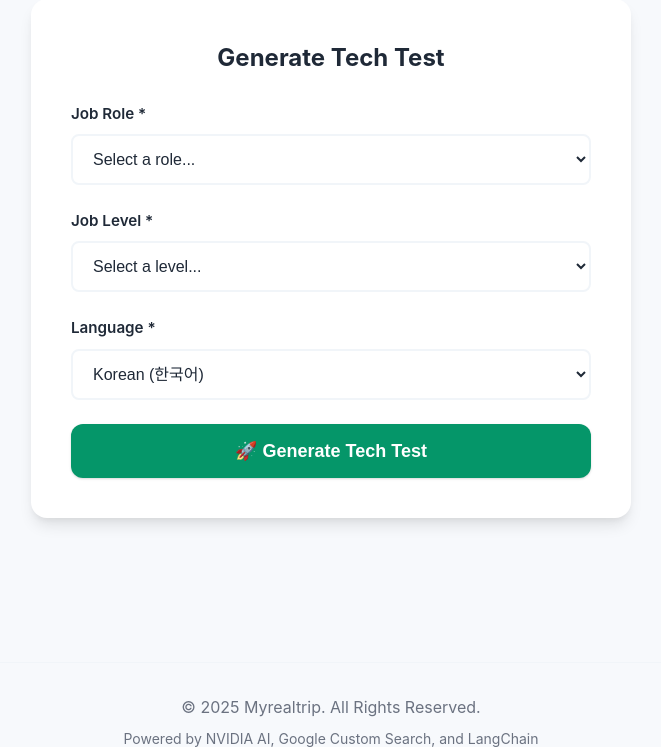
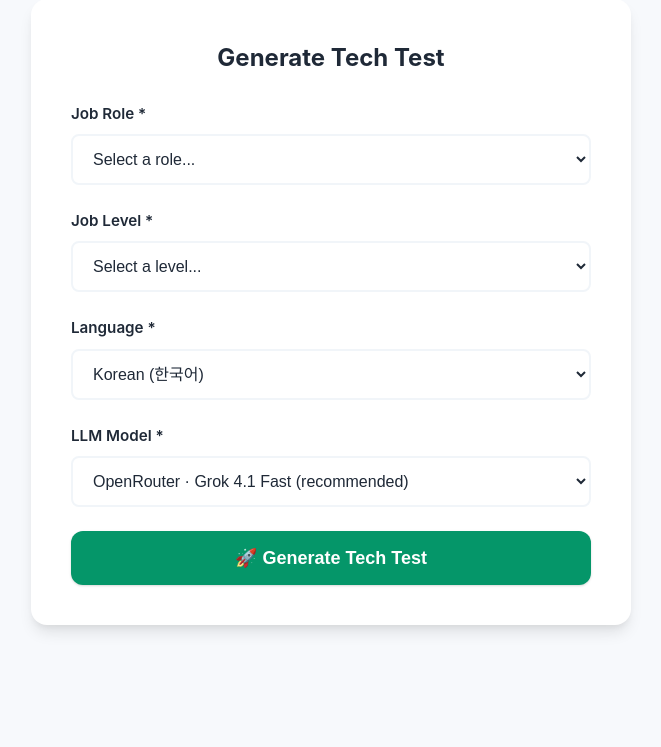
Before and after one commit to chulminlee01/mrt-tech-test, a Flask app: page / in a window 1280 px wide. Shown: the part 323-1070 px from the top of the page, without its empty margins (309-970 px from the left). Run offline with Flask 3, Linux system fonts and the light colour scheme; data that the repository does not hold is empty.

Commit message:
Add model selector and fix starter downloads

```diff
--- a/app.py
+++ b/app.py
@@ -227,12 +227,14 @@ class LogCapture(io.StringIO):
         return result
 
 
-def run_generation(job_id, job_role, job_level, language):
+def run_generation(job_id, job_role, job_level, language, model=None):
     """Run the orchestrator in a background thread."""
     global generation_status
 
     print(f"[GENERATION] Thread started for job_id={job_id}", flush=True)
     print(f"[GENERATION] Current generation_status keys: {list(generation_status.keys())}", flush=True)
+    if model:
+        print(f"[GENERATION] Requested model: {model}", flush=True)
 
     try:
         # Ensure status exists (defensive - should be initialized already)
@@ -287,7 +289,8 @@ def run_generation(job_id, job_role, job_level, language):
             job_role=job_role,
             job_level=job_level,
             language=language,
-            output_root=str(job_dir)
+            output_root=str(job_dir),
+            model=model
         )
         print(f"[GENERATION] CrewAI completed for job_id={job_id}", flush=True)
 
@@ -303,7 +306,8 @@ def run_generation(job_id, job_role, job_level, language):
                     "Packaging starter code bundle for the portal",
                     lambda: run_starter_code_generator(
                         assignments_path=str(assignments_path),
-                        output_dir=str(Path(job_dir) / "starter_code")
+                        output_dir=str(Path(job_dir) / "starter_code"),
+                        model=model
                     ),
                     agent_label="Web Builder",
                     emoji="🌐",
@@ -313,9 +317,31 @@ def run_generation(job_id, job_role, job_level, language):
             except Exception as e:
                 print(f"⚠️  Starter code error: {e}", flush=True)
 
+        # Rebuild portal now that starter code metadata is updated
+        if assignments_path.exists():
+            generation_status[job_id]["progress"] = "Rebuilding portal with starter code..."
+            print("🌐 [Web Builder] Building candidate portal with downloadable starter code...", flush=True)
+            try:
+                _run_with_heartbeat(
+                    "Assembling candidate portal with updated assets",
+                    lambda: run_web_builder(
+                        assignments_path=str(assignments_path),
+                        research_summary_path=str(Path(job_dir) / "research_report.txt"),
+                        output_html=str(Path(job_dir) / "index.html"),
+                        language=language,
+                        starter_dir=str(Path(job_dir) / "starter_code")
+                    ),
+                    agent_label="Web Builder",
+                    emoji="🌐",
+                    interval=25
+                )
+                print("✅ [Web Builder] Portal built with starter code links.", flush=True)
+            except Exception as e:
+                print(f"⚠️ [Web Builder] Portal generation error: {e}", flush=True)
+
         if html_path.exists():
             generation_status[job_id]["progress"] = "Applying custom styling..."
-            print("🧵 [System] Applying custom portal styling and layout polish...", flush=True)
+            print("🎨 [Web Designer] Applying Myrealtrip branding and layout polish...", flush=True)
             try:
                 _run_with_heartbeat(
                     "Applying custom portal styling and layout polish",
@@ -325,11 +351,11 @@ def run_generation(job_id, job_role, job_level, language):
                         notes_output=str(Path(job_dir) / "design_notes.md"),
                         language=language
                     ),
-                    agent_label="Web Builder",
-                    emoji="🌐",
+                    agent_label="Web Designer",
+                    emoji="🎨",
                     interval=25
                 )
-                print("✅ [System] Styling refinements applied.", flush=True)
+                print("✅ [Web Designer] Styling refinements applied.", flush=True)
             except Exception as e:
                 print(f"⚠️  Web designer error: {e}", flush=True)
 
@@ -384,7 +410,10 @@ def run_generation(job_id, job_role, job_level, language):
 def index():
     """Serve the main page."""
     try:
-        return render_template("index.html", agents=AGENTS)
+        default_model = os.getenv("DEFAULT_MODEL", "x-ai/grok-4.1-fast")
+        available_models = os.getenv("AVAILABLE_MODELS", "").split(",")
+        available_models = [m.strip() for m in available_models if m.strip()]
+        return render_template("index.html", agents=AGENTS, default_model=default_model, available_models=available_models)
     except Exception as e:
         import traceback
         error_details = traceback.format_exc()
@@ -541,6 +570,7 @@ def generate():
         job_role = data.get("job_role")
         job_level = data.get("job_level")
         language = data.get("language", "Korean")
+        model = (data.get("model") or os.getenv("DEFAULT_MODEL", "x-ai/grok-4.1-fast")).strip()
 
         print(f"[API] Received request: role={job_role}, level={job_level}, lang={language}", flush=True)
 
@@ -566,7 +596,8 @@ def generate():
             "logs": [],
             "agent_status": {},
             "active_agent": None,
-            "started_at": datetime.now().isoformat()
+            "started_at": datetime.now().isoformat(),
+            "model": model
         }
 
         print(f"[API] After initialization - generation_status keys: {list(generation_status.keys())}", flush=True)
@@ -575,7 +606,7 @@ def generate():
         # Start generation in background thread
         thread = threading.Thread(
             target=run_generation,
-            args=(job_id, job_role, job_level, language),
+            args=(job_id, job_role, job_level, language, model),
             name=f"Generation-{job_id}"
         )
         thread.daemon = True
--- a/templates/index.html
+++ b/templates/index.html
@@ -1490,6 +1490,29 @@
             <option value="English">English</option>
             <option value="Japanese">Japanese (日本語)</option>
             <option value="Chinese">Chinese (中文)</option>
+          </select>
+        </div>
+
+        {% set _default_model = default_model or 'x-ai/grok-4.1-fast' %}
+        {% set _model_options = [
+          ('x-ai/grok-4.1-fast', 'OpenRouter · Grok 4.1 Fast (recommended)'),
+          ('qwen/qwen3-next-80b-a3b-instruct', 'NVIDIA · Qwen 3 Next 80B'),
+          ('deepseek-ai/deepseek-v3.1-terminus', 'NVIDIA · DeepSeek v3.1 Terminus'),
+          ('meta/llama-3.1-8b-instruct', 'NVIDIA · Llama 3.1 8B')
+        ] %}
+        <div class="form-group">
+          <label for="llmModel">LLM Model *</label>
+          <select id="llmModel" name="model" required>
+            {% for value, label in _model_options %}
+              <option value="{{ value }}" {% if value == _default_model %}selected{% endif %}>{{ label }}</option>
+            {% endfor %}
+            {% if available_models %}
+              {% for value in available_models %}
+                {% if value %}
+                  <option value="{{ value }}" {% if value == _default_model %}selected{% endif %}>{{ value }}</option>
+                {% endif %}
+              {% endfor %}
+            {% endif %}
           </select>
         </div>
 
@@ -1733,7 +1756,8 @@
       const formData = {
         job_role: document.getElementById('jobRole').value,
         job_level: document.getElementById('jobLevel').value,
-        language: document.getElementById('language').value
+        language: document.getElementById('language').value,
+        model: document.getElementById('llmModel').value
       };
 
       console.log('📋 Form data:', formData);
```
Also changed, not shown: crewai_working.py (+23 -29 lines), llm_client.py (+13 -10 lines).
